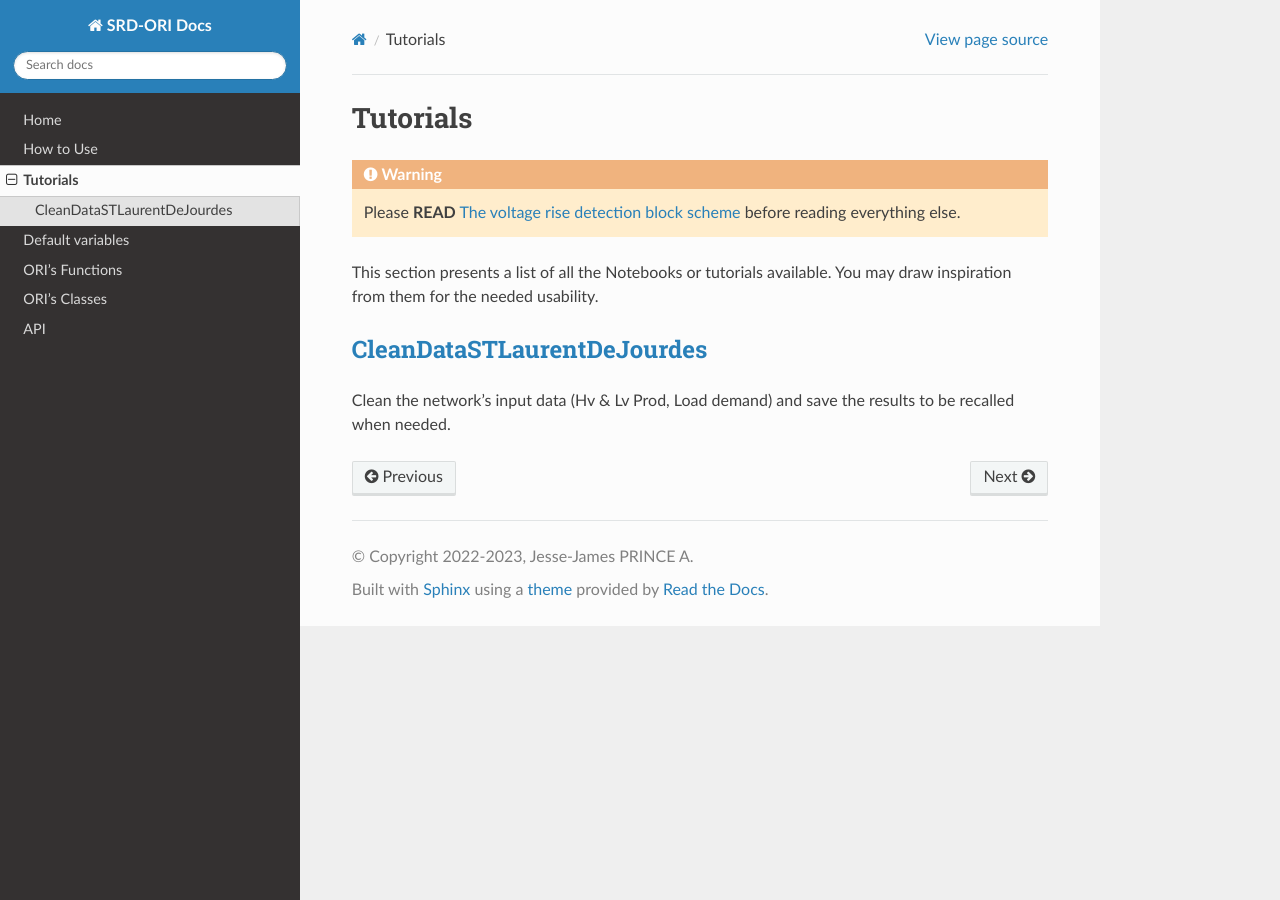
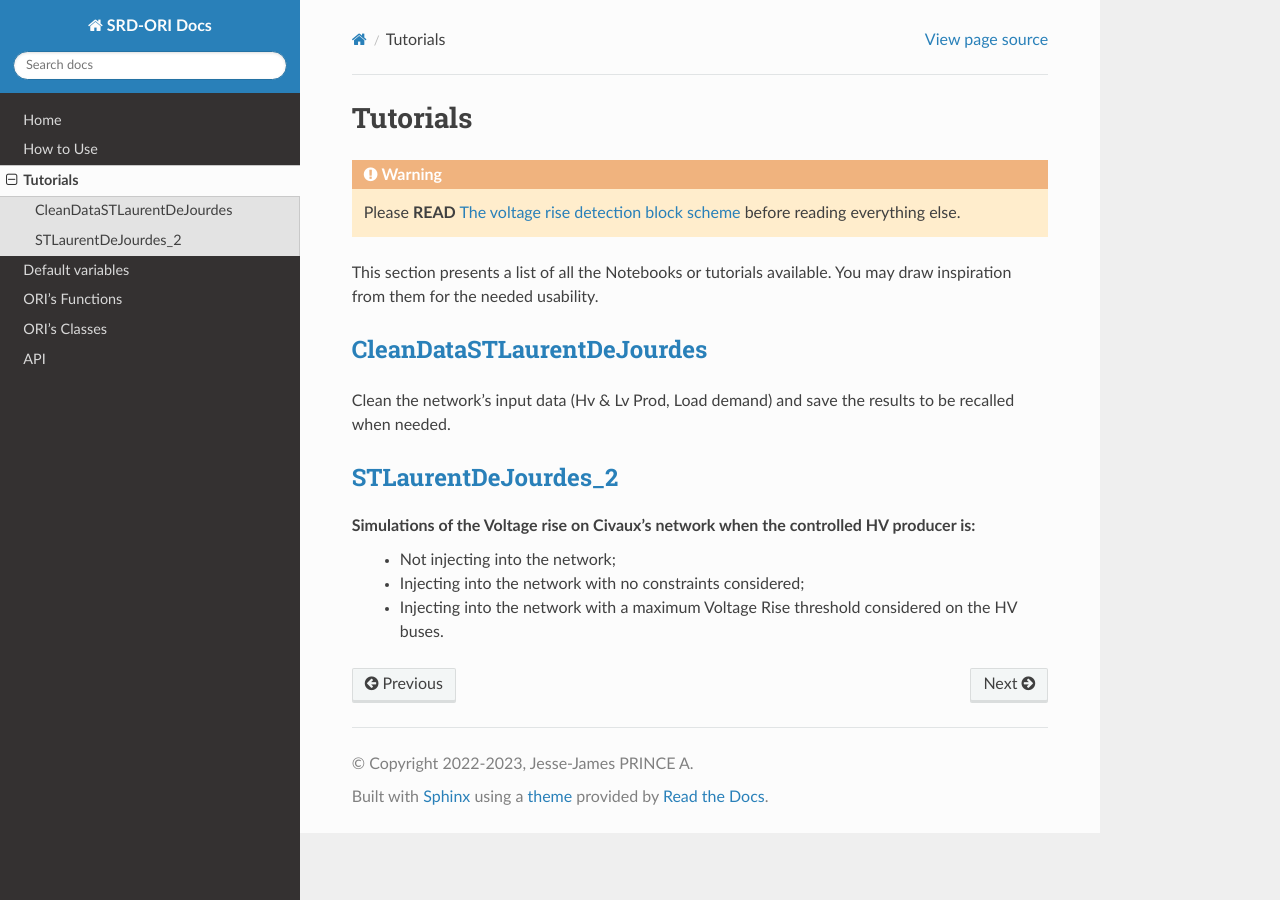
Before and after one commit to pajjaecat/ORI-SRD, a Sphinx documentation site: the page built from docs/tutorials.rst, in a window 1280 px wide. Built offline with Sphinx 7.4.7 and the Read the Docs theme 2.0.0, drawn with Linux system fonts in a browser that asks for light colours.

Commit message:
Update tutorials.rst

```diff
--- a/docs/tutorials.rst
+++ b/docs/tutorials.rst
@@ -9,8 +9,19 @@ Tutorials
 This section presents a list of all the Notebooks or tutorials available. You may draw inspiration from them for the needed usability.
 
 
+
+
 .. _CleanDataSTLaurentDeJourdes:
 
 `CleanDataSTLaurentDeJourdes <https://github.com/pajjaecat/ORI-SRD/blob/main/Ressources/Notebooks/CleanDataSTLaurentDeJourdes.ipynb>`_
 **************************************************************************************************************************************
 Clean the network's input data (Hv & Lv Prod, Load demand) and save the results to be recalled when needed.
+
+
+.. _STLaurentDeJourdes_2:
+`STLaurentDeJourdes_2 <https://github.com/pajjaecat/ORI-SRD/blob/main/Ressources/Notebooks/STLaurentDeJourdes_2.ipynb>`_
+*************************************************************************************************************************
+Simulations of the Voltage rise on Civaux's network when the controlled HV producer is:
+     - Not injecting into the network;
+     - Injecting into the network with no constraints considered;
+     - Injecting into the network with a maximum Voltage Rise threshold considered on the HV buses.
```
